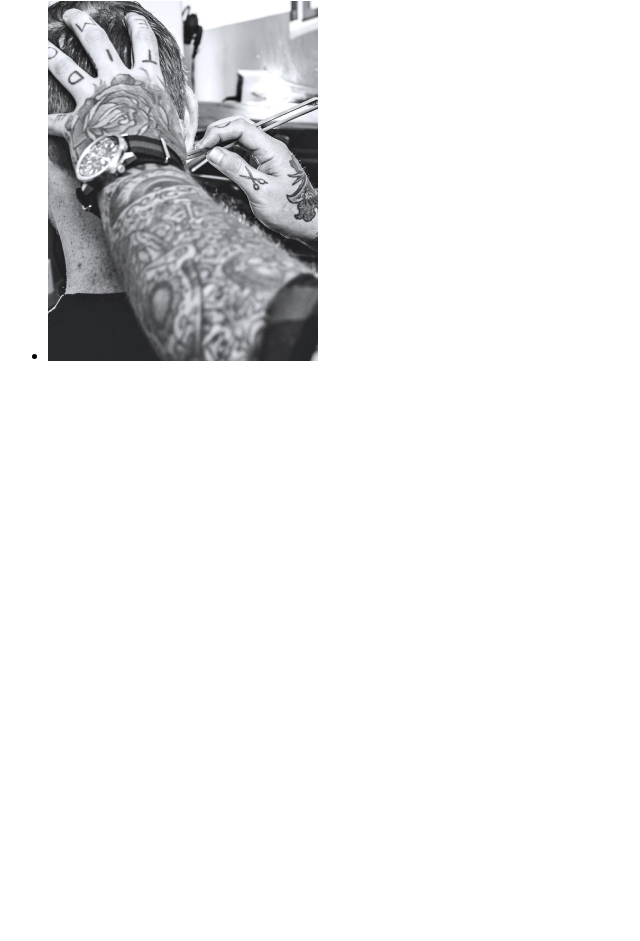
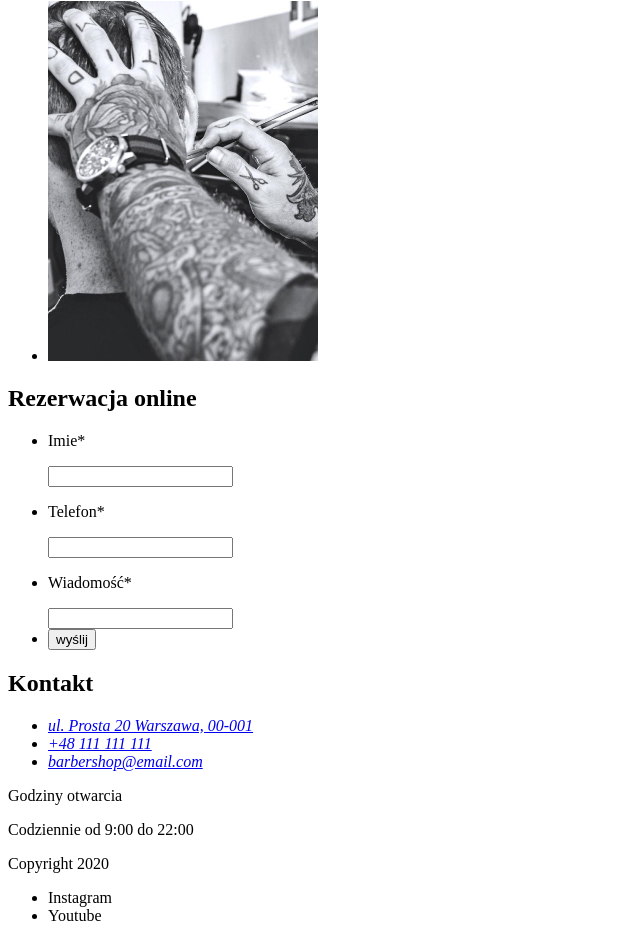
Before and after one commit to MateuszTyb/MateuszTyb-Zadanie-1-Dodatkowe-GoIT, a plain HTML site: page index.html in a window 1280 px wide. Shown: the part 5048-5989 px from the top of the page, without its empty margins (0-640 px from the left). Before the commit the page ends 5429 px from the top, so only its background shows below. Drawn offline with Linux system fonts and the light colour scheme.

Commit message:
Update index.html

```diff
--- a/index.html
+++ b/index.html
@@ -145,7 +145,8 @@
             <li><a href="#insta">insta</a></li>
             <li><a href="#twit">twiter</a></li>
             <li><a href="#fb">fb</a></li>
-          <li><a href="#ilinkedin">linkedin</a></li>        </ul>
+            <li><a href="#ilinkedin">linkedin</a></li>
+          </ul>
         </li>
         <li>
           <img src="/images/barbers/Barber1 (3).jpg" alt="opis" height="346" width="370">
@@ -155,7 +156,8 @@
             <li><a href="#insta">insta</a></li>
             <li><a href="#twit">twiter</a></li>
             <li><a href="#fb">fb</a></li>
-          <li><a href="#ilinkedin">linkedin</a></li>        </ul>
+            <li><a href="#ilinkedin">linkedin</a></li>
+          </ul>
         </li>
       </ul>
     </section>
@@ -172,8 +174,47 @@
     </section>
     <!---GalleryEND-->
     <!---Kontakt-->
+    <section>
+      <div>
+        <h2>Rezerwacja online</h2>
+        <ul>
+          <li>
+            <p>Imie*</p>
+            <input inputmode="text">
+          </li>
+          <li>
+            <p>Telefon*</p>
+            <input inputmode="tel">
+          </li>
+          <li>
+            <p>Wiadomość*</p>
+            <input inputmode="text">
+          </li>
+          <li> <button type="button">wyślij</button></li>
+        </ul>
+      </div>
+      <div>
+        <h2>Kontakt</h2>
+        <address>
+          <ul>
+            <li><a href="#">ul. Prosta 20
+              Warszawa, 00-001</a></li>
+            <li><a href="tel:+48111111111">+48 111 111 111</a></li>
+            <li><a href="mailto:barbershop@email.com">barbershop@email.com</a></li>
+          </ul>
+        </address>
+        <p>Godziny otwarcia</p>
+        <p>Codziennie od 9:00 do 22:00</p>
+      </div>
+    </section>
   </main>
-  <footer></footer>
+  <footer>
+    <p>Copyright 2020</p>
+    <ul>
+      <li><a href="#Instagram"></a>Instagram</li>
+      <li><a href="#Youtube"></a>Youtube</li>
+    </ul>
+  </footer>
 </body>
 
 </html>
```
Lines whose indentation alone changed are shown as unchanged.
